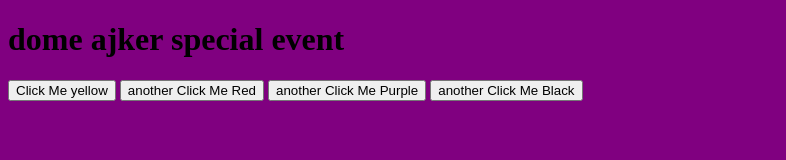
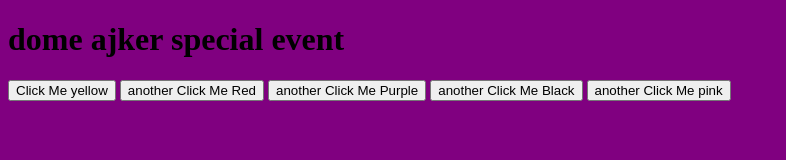
Before and after one commit to Torabarnob203311003/Introduction-To-Javascript, a plain HTML site: page js-dom-events/index.html in a window 1280 px wide. Both pictures are taken after a click on the button "another Click Me Purple". Shown: the whole page, without its empty margins (0-786 px from the left). Drawn offline with Linux system fonts and the light colour scheme.

Commit message:
make pink

```diff
--- a/js-dom-events/index.html
+++ b/js-dom-events/index.html
@@ -12,6 +12,7 @@
     <button onclick="document.body.style.backgroundColor='red'">another Click Me Red</button>
     <button onclick="makePurple()">another Click Me Purple</button>
     <button id="make-black">another Click Me Black</button>
+    <button id="make-pink">another Click Me pink</button>
 
 
 
--- a/js-dom-events/js/events.js
+++ b/js-dom-events/js/events.js
@@ -21,3 +21,14 @@
    function makeBlack(){
     document.body.style.backgroundColor='black';
    }
+
+
+    // option 4
+
+     const pinkbutton =  document.getElementById('make-pink')
+     pinkbutton.addEventListener('click',makepink)
+
+     function makepink(){
+
+      document.body.style.backgroundColor='pink'
+     }
```
